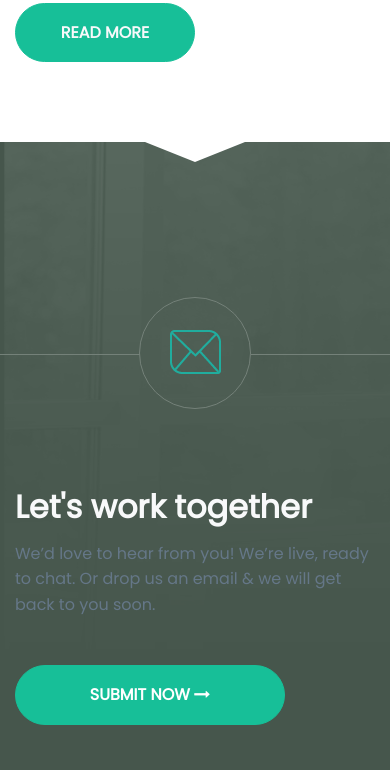
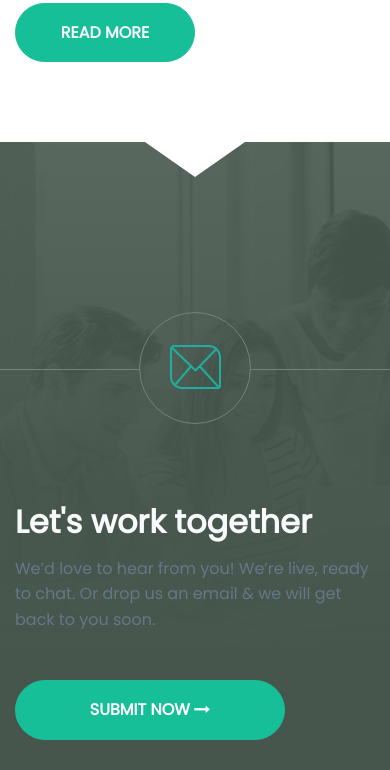
Before and after one commit to amarv1/amarv1.github.io, a website: page src/index.html in a window 390 px wide. Shown: the part 4426-5196 px from the top of the page. Drawn offline with Linux system fonts and the light colour scheme.

Commit message:
footer image centered for better responsive design

```diff
--- a/src/scss/styles.scss
+++ b/src/scss/styles.scss
@@ -117,12 +117,13 @@ h2 {
   height: 0;
   border-left: 50px solid transparent;
   border-right: 50px solid transparent;
-  border-top: 20px solid white;
+  border-top: 35px solid white;
 }
 
 
 footer {
   background-image: url("/assets/images/bg-footer.png");
+  background-position-x: center;
   background-repeat: no-repeat;
   background-color: #46564c;
 }
```
Also changed, not shown: src/css/styles.css.
